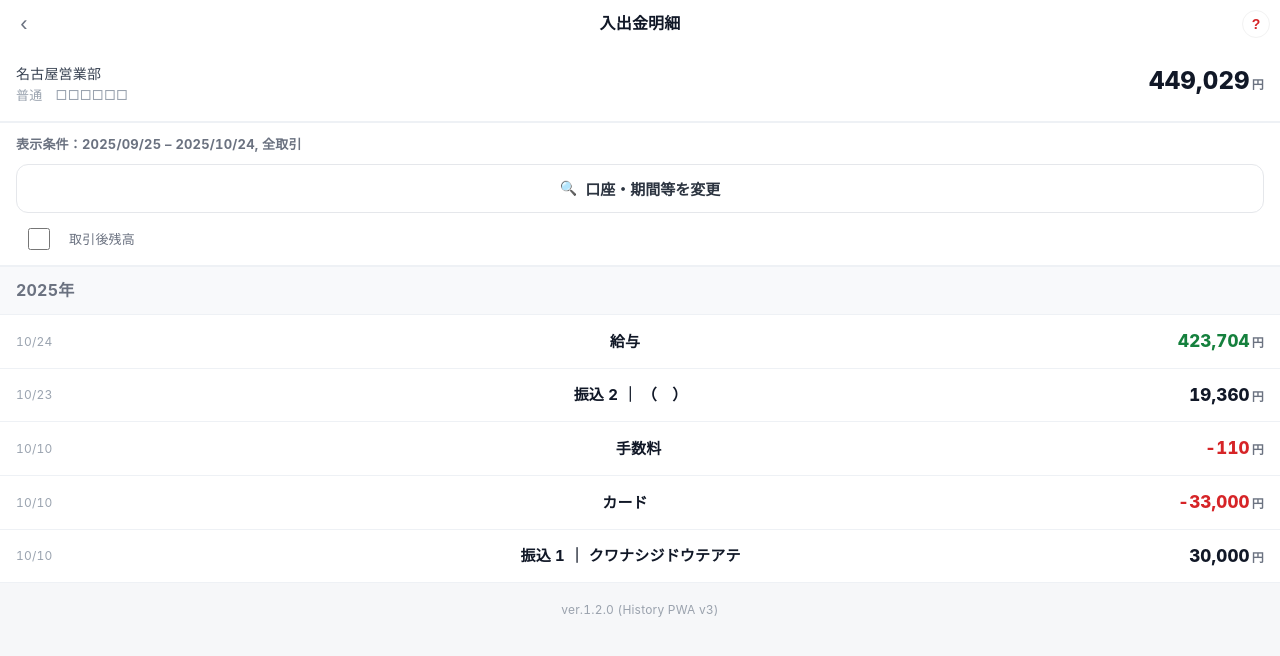
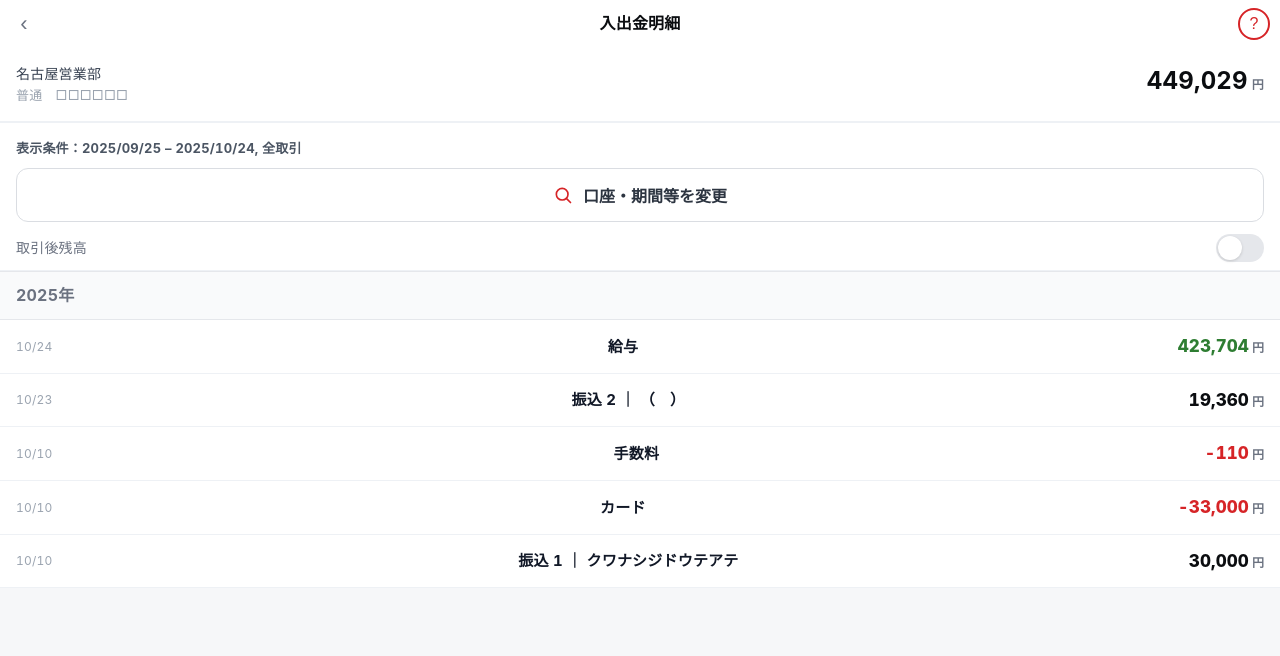
Before and after one commit to HAMA47pwa/new, a plain HTML site: page history.html in a window 1280 px wide. Drawn offline with Linux system fonts and the light colour scheme.

Commit message:
Add files via upload

```diff
--- a/history.html
+++ b/history.html
@@ -9,12 +9,14 @@
   <link rel="stylesheet" href="style.css" />
 </head>
 <body class="history-page">
+  <!-- ヘッダー（白地、右上？は赤アウトライン） -->
   <header class="appbar">
     <button class="icon-btn" onclick="history.back()" aria-label="戻る">‹</button>
     <h1 class="title">入出金明細</h1>
     <button class="icon-btn help" aria-label="ヘルプ">?</button>
   </header>
 
+  <!-- 口座情報 + 残高 -->
   <section class="acct-summary">
     <div class="acct-meta">
       <div class="line1">名古屋営業部</div>
@@ -25,25 +27,63 @@
     </div>
   </section>
 
+  <!-- 条件バー -->
   <section class="cond">
     <div class="cond-caption">表示条件：2025/09/25 – 2025/10/24, 全取引</div>
-    <button class="pill"><span class="loupe">🔍</span>口座・期間等を変更</button>
-    <label class="after-toggle"><input id="after" type="checkbox"><span>取引後残高</span></label>
+
+    <button class="pill">
+      <svg class="loupe" viewBox="0 0 24 24" aria-hidden="true">
+        <circle cx="11" cy="11" r="7" fill="none" stroke="currentColor" stroke-width="2"/>
+        <line x1="16" y1="16" x2="21" y2="21" stroke="currentColor" stroke-width="2" stroke-linecap="round"/>
+      </svg>
+      口座・期間等を変更
+    </button>
+
+    <div class="after-row">
+      <span class="after-label">取引後残高</span>
+      <label class="switch">
+        <input id="after" type="checkbox">
+        <span class="slider"></span>
+      </label>
+    </div>
   </section>
 
+  <!-- 年見出し -->
   <div class="year-head">2025年</div>
 
+  <!-- 取引リスト -->
   <ul class="tx-list" aria-label="取引一覧">
-    <li class="tx"><div class="date">10/24</div><div class="title">給与</div><div class="amount plus">423,704<span class="yen">円</span></div></li>
-    <li class="tx"><div class="date">10/23</div><div class="title">振込 2 ｜ （　）</div><div class="amount">19,360<span class="yen">円</span></div></li>
-    <li class="tx"><div class="date">10/10</div><div class="title">手数料</div><div class="amount minus">-110<span class="yen">円</span></div></li>
-    <li class="tx"><div class="date">10/10</div><div class="title">カード</div><div class="amount minus">-33,000<span class="yen">円</span></div></li>
-    <li class="tx"><div class="date">10/10</div><div class="title">振込 1 ｜ クワナシジドウテアテ</div><div class="amount">30,000<span class="yen">円</span></div></li>
+    <li class="tx">
+      <div class="date">10/24</div>
+      <div class="title">給与</div>
+      <div class="amount plus">423,704<span class="yen">円</span></div>
+    </li>
+    <li class="tx">
+      <div class="date">10/23</div>
+      <div class="title">振込 2 ｜ （　）</div>
+      <div class="amount">19,360<span class="yen">円</span></div>
+    </li>
+    <li class="tx">
+      <div class="date">10/10</div>
+      <div class="title">手数料</div>
+      <div class="amount minus">-110<span class="yen">円</span></div>
+    </li>
+    <li class="tx">
+      <div class="date">10/10</div>
+      <div class="title">カード</div>
+      <div class="amount minus">-33,000<span class="yen">円</span></div>
+    </li>
+    <li class="tx">
+      <div class="date">10/10</div>
+      <div class="title">振込 1 ｜ クワナシジドウテアテ</div>
+      <div class="amount">30,000<span class="yen">円</span></div>
+    </li>
   </ul>
 
-  <footer class="version">ver.1.2.0 (History PWA v3)</footer>
+  <footer class="version" aria-hidden="true"></footer>
 
   <script>
+    // iOS風スイッチON時、残高ゴーストを付与（デモ）
     const toggle = document.getElementById('after');
     toggle.addEventListener('change', () => {
       document.querySelectorAll('.tx').forEach((row) => {
--- a/style.css
+++ b/style.css
@@ -1,6 +1,6 @@
 :root{
   --brand:#d62427; --brand-ink:#a31b1e;
-  --ink:#111827; --muted:#6b7280; --muted2:#9aa3af;
+  --ink:#0b0d10; --muted:#6b7280; --muted2:#9aa3af;
   --bg:#f6f7f9; --card:#ffffff; --line:#e5e7eb; --line-soft:#eef1f5;
 }
 *{box-sizing:border-box}
@@ -9,50 +9,52 @@ html,body{margin:0;padding:0;background:var(--bg);color:var(--ink);
   font-size:16px;line-height:1.45;letter-spacing:.2px}
 body, .amount, .balance .num{font-variant-numeric:tabular-nums}
 
-/* Header */
-.appbar{
-  display:grid;grid-template-columns:48px 1fr 48px;align-items:center;
-  height:48px;background:#fff;
-}
+/* ===== ヘッダー（白地・赤?） ===== */
+.appbar{display:grid;grid-template-columns:48px 1fr 48px;align-items:center;height:48px;background:#fff}
 .title{margin:0;text-align:center;font-weight:700;font-size:16px}
 .icon-btn{appearance:none;background:none;border:none;height:48px;width:48px;font-size:22px;color:#6b7280}
-.icon-btn.help{
-  font-weight:700;border-radius:999px;width:28px;height:28px;
-  display:grid;place-items:center;justify-self:end;margin-right:10px;font-size:14px;
-  color:var(--brand);border:1.5px solid #f2f2f2}
+.icon-btn.help{width:32px;height:32px;justify-self:end;margin-right:10px;border-radius:999px;
+  display:grid;place-items:center;font-size:16px;color:var(--brand);border:2px solid var(--brand);background:#fff}
 
-/* Account Info */
+/* ===== 口座情報 ===== */
 .acct-summary{display:flex;justify-content:space-between;align-items:flex-start;gap:12px;
   padding:16px;background:#fff;border-bottom:1px solid var(--line-soft)}
 .acct-meta .line1{font-size:14px;color:#374151}
 .acct-meta .line2{font-size:13px;color:var(--muted2);margin-top:2px}
-.balance{font-weight:800;font-size:24px;color:#111827;white-space:nowrap}
-.balance .yen{font-weight:600;font-size:12px;color:#6b7280;margin-left:2px}
+.balance{font-weight:700;font-size:24px;color:var(--ink);white-space:nowrap}
+.balance .yen{font-weight:600;font-size:12px;color:#6b7280;margin-left:4px}
 
-/* Filter */
-.cond{background:#fff;border-top:1px solid var(--line-soft);border-bottom:1px solid var(--line-soft);padding:12px 16px}
-.cond-caption{font-size:13px;color:#6b7280;font-weight:700;margin-bottom:10px}
-.pill{width:100%;display:flex;align-items:center;gap:8px;justify-content:center;
-  border:1.6px solid var(--line);border-radius:12px;background:#fff;padding:13px 14px;
-  font-weight:700;color:#2c3440;font-size:15px;}
-.pill .loupe{font-size:14px;color:var(--brand)}
-.after-toggle{display:flex;align-items:center;gap:8px;color:#6b7280;font-size:13px;margin-top:12px}
-.after-toggle input{width:38px;height:22px}
+/* ===== 条件バー ===== */
+.cond{background:#fff;border-top:1px solid var(--line-soft);border-bottom:1px solid var(--line-soft);padding:10px 16px 8px}
+.cond-caption{font-size:13px;color:#4b5563;font-weight:700;margin:6px 0 10px}
+.pill{width:100%;display:flex;align-items:center;gap:10px;justify-content:center;
+  border:1.6px solid #dadde2;border-radius:12px;background:#fff;padding:14px 16px;
+  font-weight:800;color:#2c3440;font-size:16px}
+.pill .loupe{width:20px;height:20px;color:var(--brand);flex:0 0 20px}
+.after-row{display:flex;align-items:center;justify-content:space-between;margin-top:12px;color:#6b7280}
+.after-label{font-size:14px}
 
-/* Year */
-.year-head{padding:12px 16px;background:#f8f9fb;color:#6b7280;font-weight:700;border-top:1px solid var(--line-soft);border-bottom:1px solid var(--line-soft)}
+/* iOS風スイッチ */
+.switch{position:relative;display:inline-block;width:48px;height:28px}
+.switch input{opacity:0;width:0;height:0}
+.slider{position:absolute;cursor:pointer;top:0;left:0;right:0;bottom:0;background:#e5e7eb;border-radius:999px;transition:all .2s}
+.slider:before{content:"";position:absolute;height:24px;width:24px;left:2px;top:2px;background:#fff;border-radius:50%;box-shadow:0 1px 3px rgba(0,0,0,.15);transition:all .2s}
+.switch input:checked + .slider{background:var(--brand)}
+.switch input:checked + .slider:before{transform:translateX(20px)}
 
-/* Transactions */
+/* ===== 年見出し ===== */
+.year-head{padding:12px 16px;background:#f9fafb;color:#6b7280;font-weight:700;border-top:1px solid #e5e7eb;border-bottom:1px solid #e5e7eb}
+
+/* ===== 取引リスト ===== */
 .tx-list{list-style:none;margin:0;padding:0;background:#fff}
-.tx{display:grid;grid-template-columns:56px 1fr auto;align-items:center;
-  padding:14px 16px;border-bottom:1px solid var(--line-soft)}
+.tx{display:grid;grid-template-columns:52px 1fr auto;align-items:center;padding:14px 16px;border-bottom:1px solid var(--line-soft)}
 .tx .date{font-size:12px;color:var(--muted2)}
 .tx .title{font-size:15px;color:#111827}
-.tx .amount{font-weight:800;font-size:17px;white-space:nowrap}
-.tx .amount .yen{font-weight:700;font-size:12px;color:#6b7280;margin-left:2px}
+.tx .amount{font-weight:800;font-size:17px;white-space:nowrap;letter-spacing:.1px}
+.tx .amount .yen{font-weight:700;font-size:12px;color:#6b7280;margin-left:3px}
 .tx .amount.minus{color:var(--brand)}
-.tx .amount.plus{color:#15803d}
+.tx .amount.plus{color:#2e7d32}
 .tx .after{position:absolute;right:16px;bottom:6px;font-size:12px;color:#9aa2ad}
 
-/* Footer */
-.version{color:#9aa2ad;text-align:center;padding:18px 0 26px;font-size:12px}
+/* ===== フッター ===== */
+.version{display:none}
--- a/sw.js
+++ b/sw.js
@@ -1,4 +1,4 @@
-const CACHE='history-demo-v3';
+const CACHE='history-demo-v4';
 const ASSETS=['./','./history.html','./style.css'];
 self.addEventListener('install',e=>{e.waitUntil(caches.open(CACHE).then(c=>c.addAll(ASSETS)))});
 self.addEventListener('fetch',e=>{e.respondWith(caches.match(e.request).then(r=>r||fetch(e.request)))});
```
